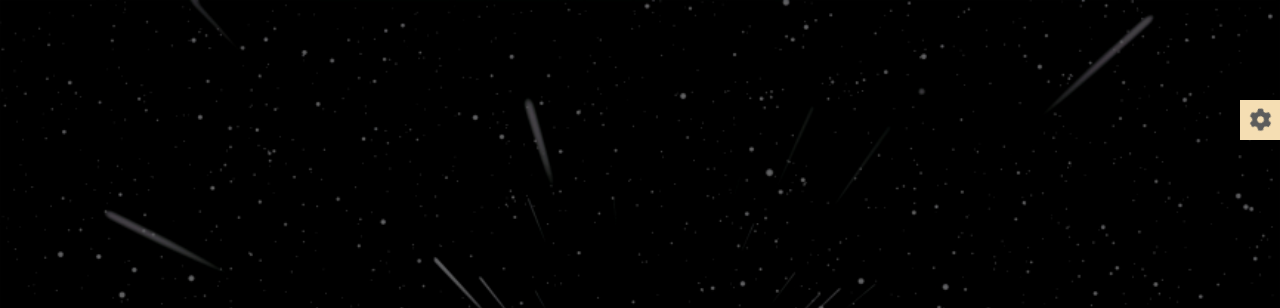
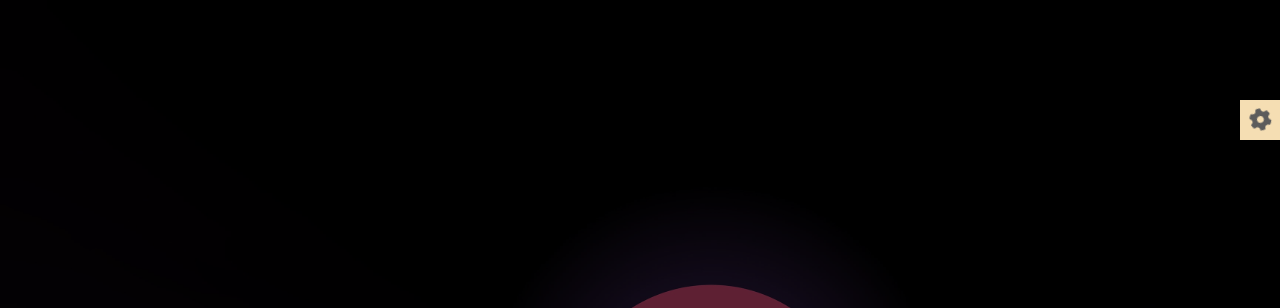
Before and after one commit to mohammedgomaa22/portfolio, a plain HTML site: page index.html in a window 1280 px wide. Shown: the top 308 px of the page. Drawn offline with Linux system fonts and the light colour scheme.

Commit message:
New v-01

```diff
--- a/css/style.css
+++ b/css/style.css
@@ -61,6 +61,17 @@ ul {
     }
 }
 /* End Container */
+/* Start Scrolling */
+.scrolling {
+    position: fixed;
+    top: 0;
+    left: 0;
+    height: 5px;
+    width: 0;
+    background-color: var(--sec-color);
+    z-index: 9999;
+}
+/* End Scrolling */
 /* End Global Rules */
 /* Start Components */
 /* Start Main Title  */
@@ -157,13 +168,23 @@ ul {
 .header {
     height: 100vh;
     padding: var(--section-padding);
-    background-image: url(../pic/wepik.jpg);
+    background-image: url(../pic/01.jpg);
     background-size: cover;
     background-repeat: no-repeat;
     display: flex;
     align-items: center;
     text-align: center;
+    position: relative;
     z-index: 1;
+}
+.header .overlay {
+    position: absolute;
+    height: 100%;
+    width: 100%;
+    top: 0;
+    left: 0;
+    background-color: #00000099;
+    z-index: -1;
 }
 .header .container {
     display: flex;
--- a/index.html
+++ b/index.html
@@ -22,6 +22,7 @@
     <link href="https://fonts.googleapis.com/css2?family=Raleway:wght@200;300;400;500;600;800;900&display=swap" rel="stylesheet">
 </head>
 <body>
+    <div class="scrolling"></div>
     <!-- Start Options  -->
     <div class="options">
         <div class="toggle-btn">
@@ -40,6 +41,7 @@
     <!-- End Options  -->
     <!-- -------------------- Start Header -------------------- -->
     <header class="header" id="header">
+        <div class="overlay"></div>
         <div class="container">
             <h1 class="title-header">
                 Hello, I'm
--- a/js/main.js
+++ b/js/main.js
@@ -1,3 +1,15 @@
+// Change Background img
+const changeBackground = () => {
+    const header = document.querySelector(".header"),
+        imgArr = ["01.jpg", "02.jpg", "03.jpg", "04.jpg", "05.jpg"];
+    // -------------
+    setInterval(() => {
+        let changeImg = Math.floor(Math.random() * imgArr.length);
+        header.style.backgroundImage = `url(../pic/${imgArr[changeImg]})`;
+    }, 5000)
+};
+changeBackground();
+// ---------------------------------------------------------
 // Toggle NavBar
 const showNav = () => {
     const btnToggle = document.querySelector(".navbar .toggle"),
@@ -80,3 +92,15 @@ const options = () => {
 };
 options();
 // ---------------------------------------------------------
+// Scrolling
+const scrolling = () => {
+    const scrolling = document.querySelector(".scrolling"),
+        height = document.documentElement.scrollHeight - document.documentElement.clientHeight;
+    // -------------------------
+    window.addEventListener(("scroll"), () => {
+        let scrollFromTop =  document.documentElement.scrollTop;
+        scrolling.style.width = `${(scrollFromTop / height) * 100}%`;
+    });
+};
+scrolling();
+// ---------------------------------------------------------
```
Also changed, not shown: pic/01.jpg (added), pic/02.jpg (added), pic/03.jpg (added), pic/04.jpg (added), pic/05.jpg (added).
